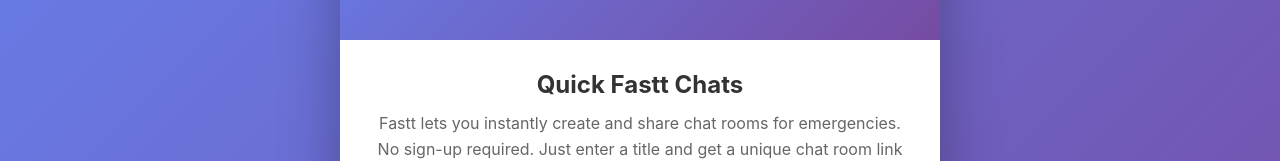
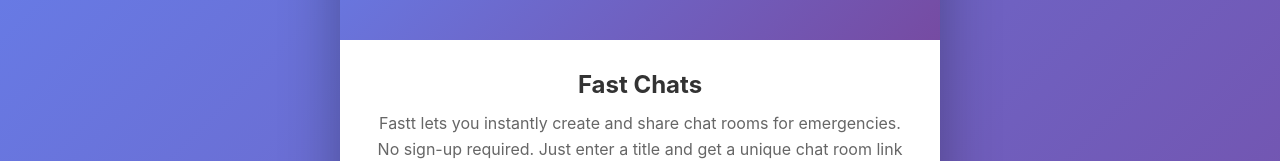
Before and after one commit to donaprena/fastt, a React (Create React App) app in the folder client/: page / in a window 1280 px wide. Shown: the part 168-329 px from the top of the page. Built offline with nearby package versions, Linux system fonts and the light colour scheme; no server answers.

Commit message:
Change 'Custom Name' to 'Username' and remove hint text, add logo files

```diff
--- a/client/src/App.js
+++ b/client/src/App.js
@@ -833,7 +833,7 @@
               </div>
               <div className="settings-content">
                 <div className="settings-section">
-                  <label htmlFor="custom-name">Custom Name:</label>
+                  <label htmlFor="custom-name">Username:</label>
                   <input
                     id="custom-name"
                     type="text"
@@ -849,9 +849,6 @@
                     maxLength={50}
                     autoFocus
                   />
-                  <p className="settings-hint">
-                    Set a custom name to display instead of &quot;User {'{number}'}&quot;
-                  </p>
                 </div>
 
                 <div className="settings-section">
--- a/client/src/Homepage.js
+++ b/client/src/Homepage.js
@@ -117,7 +117,7 @@
 
         <div className="homepage-content">
           <div className="homepage-intro">
-            <h2>Quick Fastt Chats</h2>
+            <h2>Fast Chats</h2>
             <p>
               Fastt lets you instantly create and share chat rooms for emergencies.
               No sign-up required. Just enter a title and get a unique chat room link to share.
```
Also changed, not shown: client/public/apple-touch-icon.png (added), client/public/logo192.png (added).
